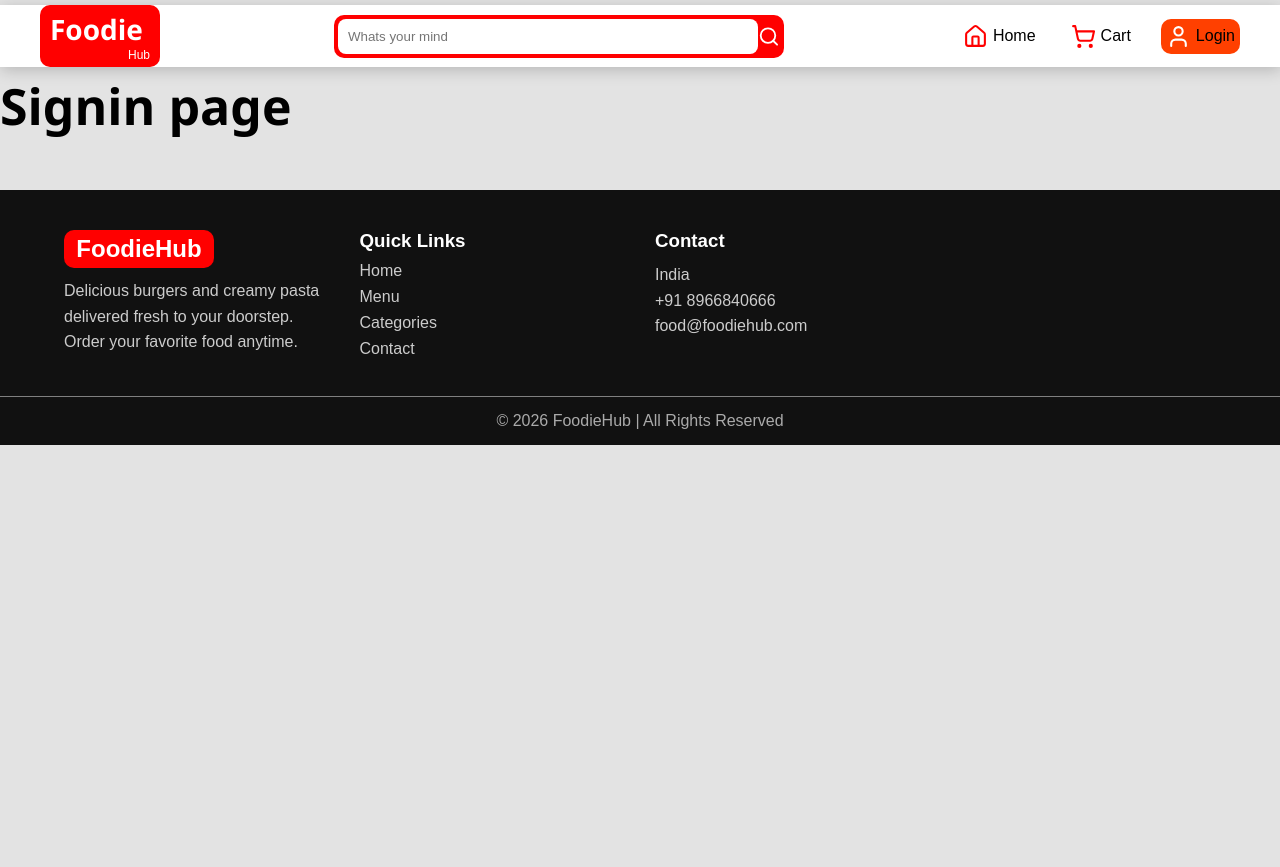
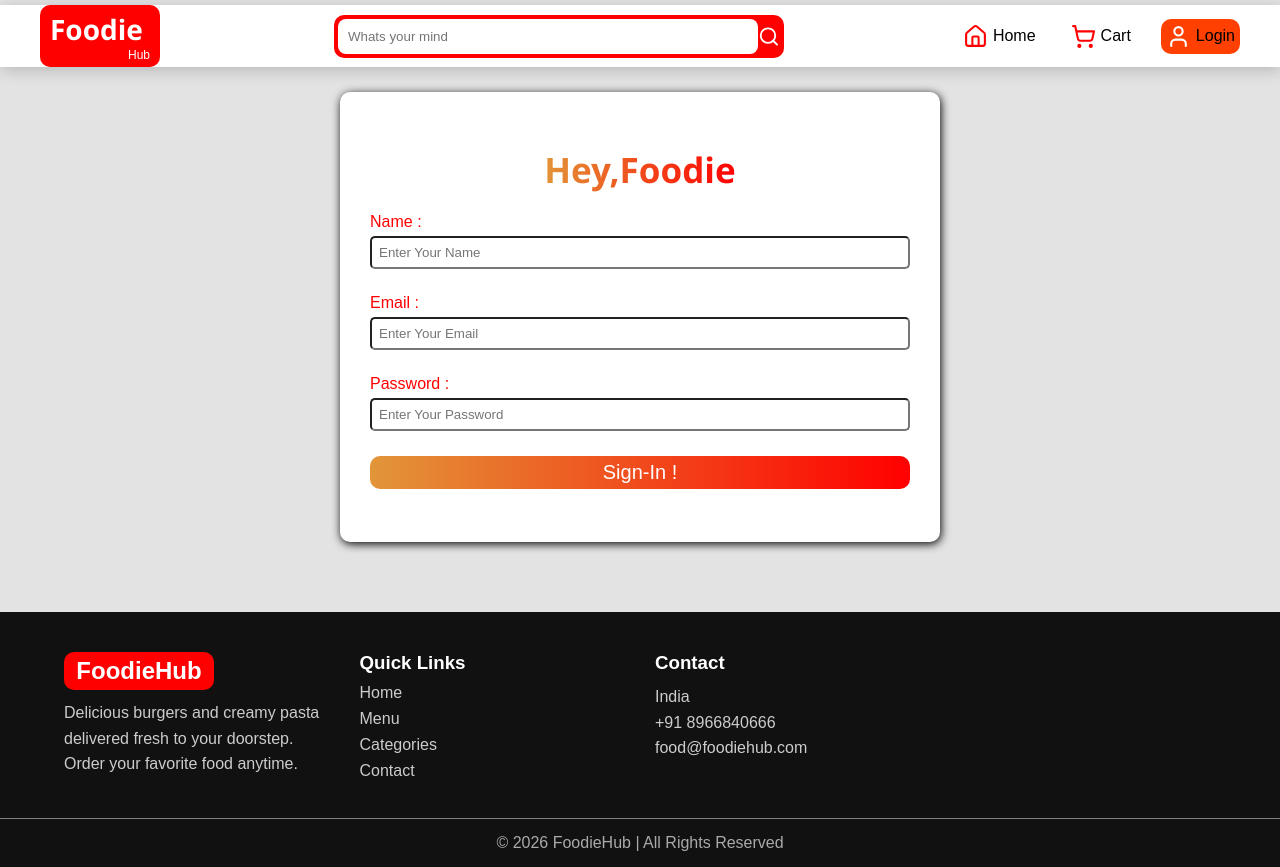
Before and after one commit to prafulM23/foodie-hub-frontend, a React app: page /signin in a window 1280 px wide. Before the commit the page ends 805 px from the top, so only its background shows below. Built offline with nearby package versions, Linux system fonts and the light colour scheme; the HTML template or start-up script is replaced by a standard one.

Commit message:
Create SignIn Page

```diff
--- a/package.json
+++ b/package.json
@@ -12,6 +12,7 @@
   "dependencies": {
     "lucide-react": "^0.576.0",
     "react": "^19.2.0",
+    "react-confetti": "^6.4.0",
     "react-dom": "^19.2.0",
     "react-router-dom": "^7.13.1"
   },
--- a/src/pages/LoginPage/Login.css
+++ b/src/pages/LoginPage/Login.css
@@ -10,7 +10,7 @@
 .login-modal-box {
     border-radius: 10px;
     background-color: white;
-    box-shadow: 2px 2px 10px black;
+    box-shadow: 1px 2px 10px black;
     width: 600px;
     height: 450px;
     display: flex;
@@ -75,9 +75,10 @@
     color: white;
     font-size: 20px;
     cursor: pointer;
+    border-radius: 10px;
 }
 
-
+/* error box */
 .login-error {
     color: black;
     font-size: 13px;
--- a/src/pages/LoginPage/Login.jsx
+++ b/src/pages/LoginPage/Login.jsx
@@ -1,6 +1,8 @@
 import { useState } from "react"
 import "./Login.css"
+import { useNavigate } from "react-router-dom";
 const Login = () => {
+    const navigate = useNavigate()
     const [email, setEmail] = useState("");
     const [password, setPassword] = useState("")
     const [error, setError] = useState({
@@ -44,7 +46,7 @@ const Login = () => {
                         </label>
                         <div className="login-forget-sign-box">
                             <p>Forget Password</p> ,
-                            <p>Sign Up</p>
+                            <p onClick={() => navigate("/signin")}>Sign Up</p>
                         </div>
                         <button className="login-btn" onClick={handleLogin}>Login !</button>
                     </div>
--- a/src/pages/SignInPage/SignIn.css
+++ b/src/pages/SignInPage/SignIn.css
@@ -0,0 +1,85 @@
+.sign-container {
+    width: 100%;
+    height: 100%;
+    display: flex;
+    justify-content: center;
+    align-items: center;
+    padding: 20px;
+}
+
+.sign-modal-box {
+    border-radius: 10px;
+    background-color: white;
+    box-shadow: 1px 2px 10px black;
+    width: 600px;
+    height: 450px;
+    display: flex;
+    flex-direction: column;
+    align-items: center;
+    justify-content: center;
+    gap: 10px;
+}
+
+.sign-modal-box h1 {
+    background: linear-gradient(to left, rgb(255, 0, 0), rgba(220, 127, 14, 0.822));
+    -webkit-background-clip: text;
+    -webkit-text-fill-color: transparent;
+    animation: flash 1.6s infinite;
+    font-size: 35px;
+}
+
+
+/* input field style */
+
+.sign-field-box {
+    width: 90%;
+    display: flex;
+    flex-direction: column;
+    gap: 20px;
+}
+
+.sign-field-box label {
+    color: red;
+    display: flex;
+    flex-direction: column;
+    gap: 5px;
+}
+
+.sign-field-box label input {
+    padding: 7px;
+    border-radius: 5px;
+    outline: none;
+}
+
+
+/* forget sign style */
+
+.sign-forget-sign-box {
+    display: flex;
+    justify-content: end;
+    gap: 10px;
+}
+
+.sign-forget-sign-box p {
+    color: red;
+    cursor: pointer;
+    border-bottom: 1px solid black;
+}
+
+/* button style */
+
+.sign-btn {
+    background: linear-gradient(to left, rgb(255, 0, 0), rgba(220, 127, 14, 0.822));
+    padding: 5px;
+    border: none;
+    color: white;
+    font-size: 20px;
+    cursor: pointer;
+    border-radius: 10px;
+}
+
+/* error box */
+.sign-error {
+    color: black;
+    font-size: 13px;
+}
--- a/src/pages/SignInPage/SignIn.jsx
+++ b/src/pages/SignInPage/SignIn.jsx
@@ -1,9 +1,88 @@
+import { useState } from "react"
+import Confetti from "react-confetti";
+import "./SignIn.css"
 const Signin = () => {
+    const [name, setName] = useState("")
+    const [email, setEmail] = useState("");
+    const [password, setPassword] = useState("")
+    const [isLoggedin, setIsLoggedIn] = useState(false)
+    const [error, setError] = useState({
+        input: "",
+        email: "",
+        password: "",
+        name: ""
+    })
+
+
+    //sign operation
+    const handleSign = () => {
+        if (!name && !email && !password) {
+            return setError({ input: "All field is Require" })
+        }
+        if (!name && !email) {
+            return setError({ name: "Name is Require", email: "Email is Require" })
+        }
+        if (!name && !password) {
+            return setError({ name: "Name is Require", password: "Password is Require" })
+        }
+        if (!email && !password) {
+            return setError({ email: "Email is Require", password: "Password is Require" })
+        }
+        if (!name) {
+            return setError({ name: "Name is Require" })
+        }
+        if (!email) {
+            return setError({ email: "Email is Require" })
+        }
+        if (!password) {
+            return setError({ password: "Password is Require" })
+        }
+
+        setIsLoggedIn(true)
+        setName("")
+        setEmail("")
+        setPassword("")
+    }
+
     return (
         <>
-            <h1>Signin page</h1>
+            <section className="sign-container">
+                <div className="sign-modal-box">
+                    <h1> {isLoggedin ? "WelCome User" : "Hey,Foodie"}</h1>
+
+                    {/* For Celebreting After sign In */}
+                    {
+                        isLoggedin ? <Confetti style={{ width: "80%", margin: "20px auto" }}
+                            numberOfPieces={200}
+                            recycle={false}
+                            gravity={0.8} /> : ""
+                    }
+
+                    {error ? <p className="sign-error">{error.input}</p> : ""}
+                    <div className="sign-field-box">
+                        <label>
+                            Name : <input type="text" name="name" value={name} onChange={(e) => { setName(e.target.value); setError({ name: "" }) }} placeholder="Enter Your Name" />
+                            {error ? <p className="sign-error">{error.name}</p> : ""}
+                        </label>
+                        <label>
+                            Email : <input type="email" name="email" value={email} onChange={(e) => { setEmail(e.target.value); setError({ email: "" }) }} placeholder="Enter Your Email" />
+                            {error ? <p className="sign-error">{error.email}</p> : ""}
+                        </label>
+                        <label>
+                            Password : <input type="password" name="password" value={password} onChange={(e) => { setPassword(e.target.value); setError({ password: "" }) }} placeholder="Enter Your Password" />
+                            {error ? <p className="sign-error">{error.password}</p> : ""}
+
+                        </label>
+
+                        <button className="sign-btn" onClick={handleSign}>Sign-In !</button>
+                    </div>
+                </div>
+            </section>
         </>
     )
 }
 
+
+
+
 export default Signin
```
Also changed, not shown: 1 other file (tests, documents, lock files or other folders).
